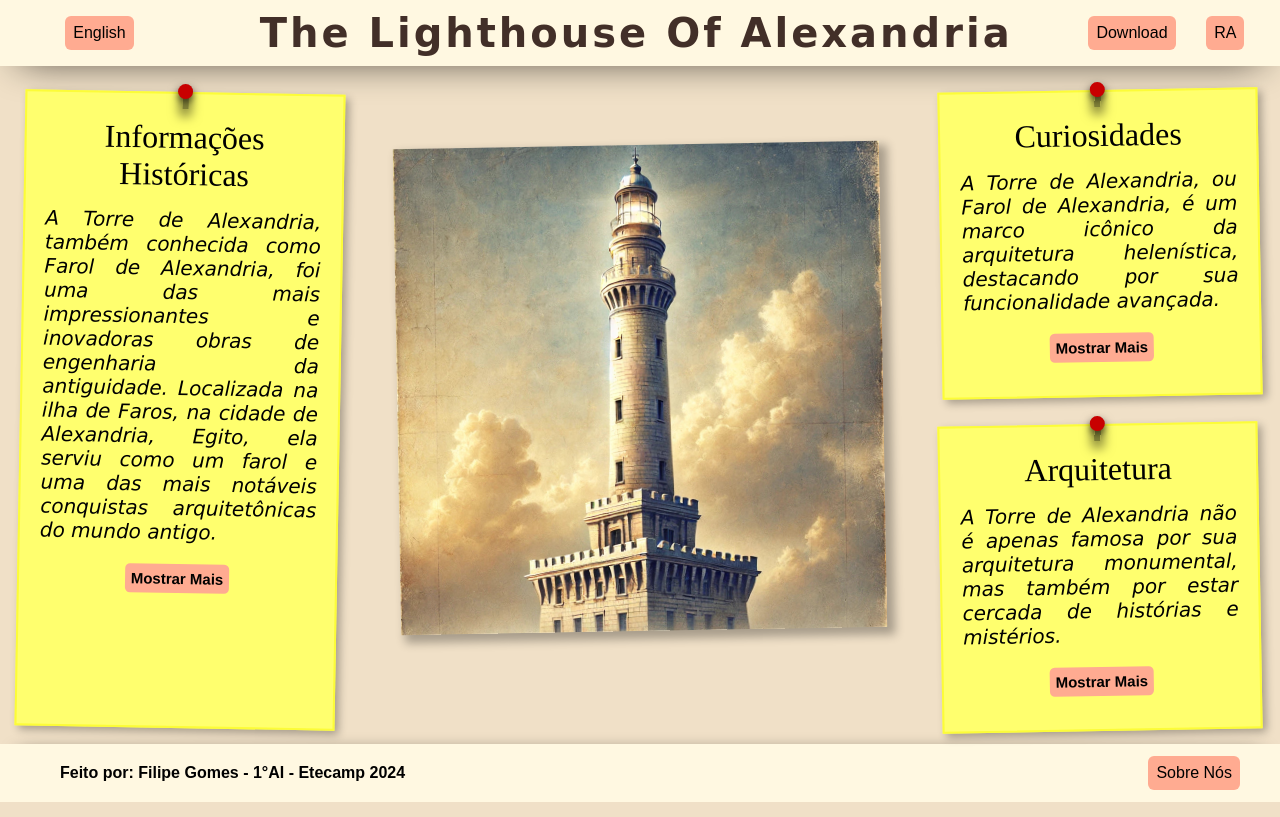
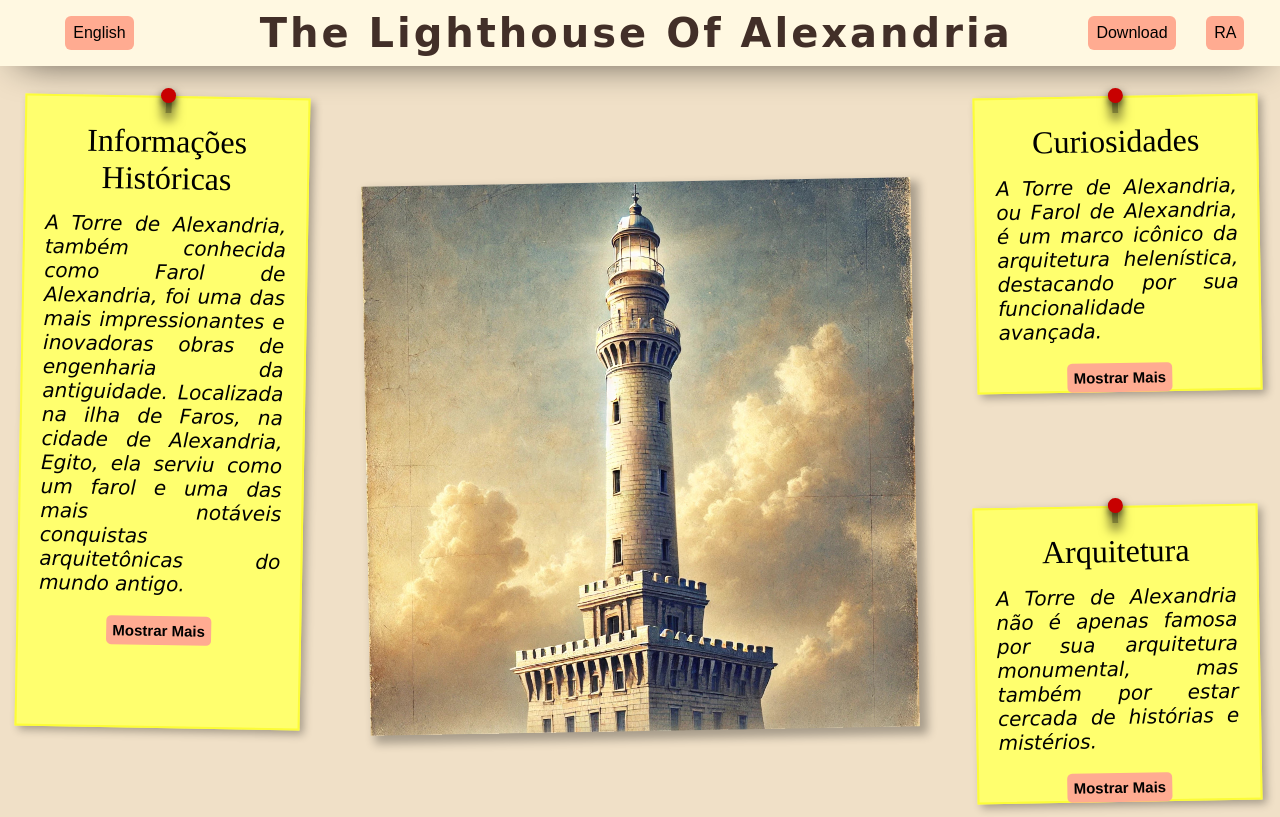
Before and after one commit to Filkiro/PROJ_HUM, a plain HTML site: page RASC_1/html/index.html in a window 1280 px wide. Shown: the top 817 px of the page. Drawn offline with Linux system fonts and the light colour scheme; a web font is replaced by a local one.

Commit message:
Add files via upload

```diff
--- a/RASC_1/css/style.css
+++ b/RASC_1/css/style.css
@@ -14,6 +14,10 @@
 }
 
 body{
+    display: flex;
+    flex-direction: column;
+    min-height: 100vh;
+
     font-family: "Nunito", sans-serif;
     margin: 0;
     background-color: #f0e0c7;
@@ -70,7 +74,8 @@ main {
     grid-template-areas:
         "note1 farol noteD"; /*Bugado, mas funciona(eu odeio grid)*/
     gap: 20px;
-    margin: 20px 10px 10px 10px;
+    min-height: 100vh;
+    flex: 1;
 }
 
 main h2, h3, h4{
@@ -141,8 +146,10 @@ footer a:hover{
     display: grid;
     grid-template-rows: 1fr 1fr;
     text-align: center;
+    align-items: center;
+    justify-items: center;
     grid-area: noteD;
-    max-height: 750px;
+    height: 100%;
     gap: 20px;
 }
 
@@ -151,17 +158,17 @@ footer a:hover{
     text-align: center;
     padding: 10px;
     box-shadow: 4px 4px 8px rgba(0, 0, 0, 0.3);
-    overflow: visible;
-    height: 94.4%;
-    width: 37vh;
+    height: 38em;
+    max-width: 500px;
     max-height: 740px;
+    min-width: 197px;
     grid-area: note1;
     margin: 10px;
     transform: rotate(1deg);
     border: 2px solid rgb(252, 252, 56);
-    transition: transform 0.3s ease;
+    transition: all .5s ease;
 
-    align-self: center;
+    align-self: flex-start;
     justify-self: center;
 
 }
@@ -182,15 +189,15 @@ footer a:hover{
     box-shadow: 4px 4px 8px rgba(0, 0, 0, 0.3);
     top: 50%;
     left: 50%;
-    overflow: visible;
-    height: 90%;
-    width: 37vh;
-    max-height: 300px;
+    height: 17em;
+    max-height: 420px;
+    max-width: 450px;
+    min-width: 240px;
     transform: rotate(-1deg);
     border: 2px solid rgb(252, 252, 56);
-    transition: transform 0.3s ease;
+    transition: all .5s ease;
 
-    align-self: center;
+    align-self: flex-start;
     justify-self: center;
 
 }
@@ -223,15 +230,15 @@ footer a:hover{
 /*PARTE EXPANDIDA*/
 .note1.expandida, .note2.expandida, .note3.expandida {
     background-color: rgba(252, 252, 110, 0.905);
-    height: 500px;
-    width: 800px;
+    height: 50em;
+    width: 70em;
     max-width: 800px;
     max-height: 500px;
     position: absolute;
     top: 50%;
     left: 50%;
     transform: translate(-50%, -50%);
-    transition: height .3s ease, width .3s ease;
+    transition: all .5s ease;
     z-index: 1000;
     opacity: 1;
     border-radius: 10px;
@@ -289,8 +296,8 @@ footer a:hover{
     transform: rotate(-1deg);
 
     width: 100%;
-    max-width: 720px;
-    max-height: 520px;
+    max-width: 630px;
+    max-height: 630px;
 }
 
 .note1 .content, .note2 .content, .note3 .content {
--- a/RASC_1/html/index.html
+++ b/RASC_1/html/index.html
@@ -1,5 +1,5 @@
 <!DOCTYPE html>
-<html lang="en">
+<html lang="pt-br">
 <head>
     <meta charset="UTF-8">
     <meta name="viewport" content="width=device-width, initial-scale=1.0">
--- a/RASC_1/js/script.js
+++ b/RASC_1/js/script.js
@@ -51,3 +51,29 @@ document.addEventListener("DOMContentLoaded", function() {
         toggleOverlay(false);
     });
 });
+
+function toggleExpand(id, button) {
+    var box = document.getElementById(id);
+
+    // Remove a expansão de todas as outras caixas
+    boxes.forEach(function(otherBox) {
+        if (otherBox !== box) {
+            otherBox.classList.remove('expandida');
+            otherBox.querySelector("button").textContent = 'Mostrar Mais';
+        }
+    });
+
+    // Força a re-renderização para garantir a animação
+    box.classList.add('expandida');
+    requestAnimationFrame(() => {
+        box.classList.toggle('expandida');
+    });
+
+    // Alterna o texto do botão
+    const isExpanded = box.classList.contains('expandida');
+    button.textContent = isExpanded ? 'Mostrar Menos' : 'Mostrar Mais';
+
+    // Ativa/desativa o blur do fundo
+    const anyBoxExpanded = Array.from(boxes).some(b => b.classList.contains("expandida"));
+    toggleOverlay(anyBoxExpanded);
+}
```
